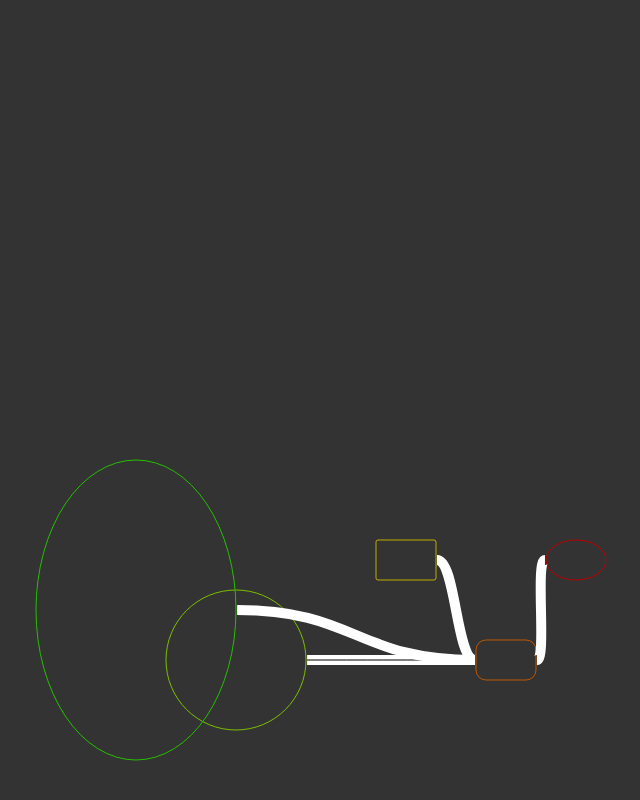
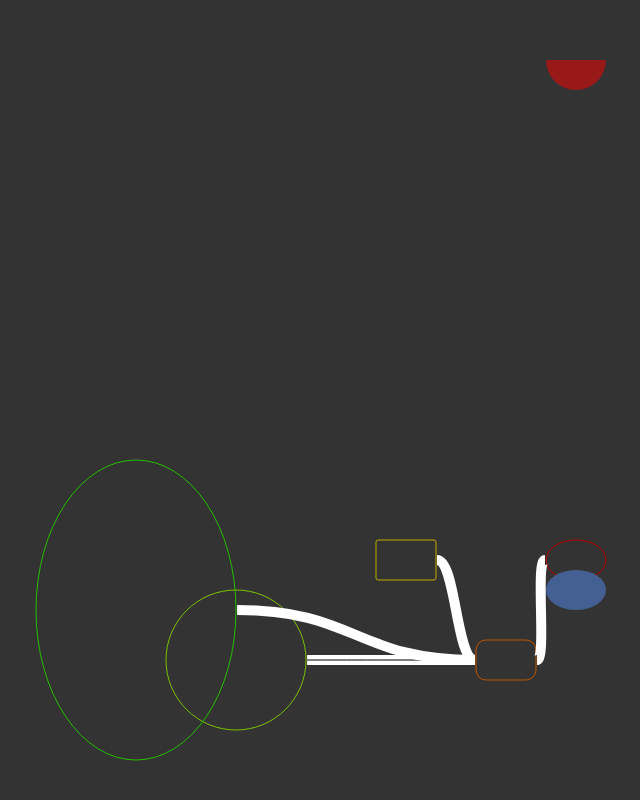
Before and after one commit to Inframatic/raphael_playground, a plain HTML site: page graffle.html in a window 1280 px wide. Shown: the part 102-902 px from the top of the page, without its empty margins (636-1276 px from the left). Drawn offline with Linux system fonts and the light colour scheme.

Commit message:
Learned how to use hover function better and applied it a simple circle in graffle.js

```diff
--- a/graffle.html
+++ b/graffle.html
@@ -7,6 +7,8 @@
         <link rel="stylesheet" href="demo-print.css" type="text/css" media="print">
         <script src="raphael.js" type="text/javascript" charset="utf-8"></script>
         <script src="graffle.js" type="text/javascript" charset="utf-8"></script>
+        <script src="popup.js"></script>
+        <script src="jquery.js"></script>
         <style type="text/css" media="screen">
             #holder {
                 -moz-border-radius: 30px;
--- a/graffle.js
+++ b/graffle.js
@@ -59,6 +59,9 @@ Raphael.fn.connection = function (obj1, obj2, line, bg) {
 
 var el;
 window.onload = function () {
+    var labels = ["shit", "fuck", "kurwa"],
+        data = [];
+
     var dragger = function () {
         this.ox = this.type == "rect" ? this.attr("x") : this.attr("cx");
         this.oy = this.type == "rect" ? this.attr("y") : this.attr("cy");
@@ -87,8 +90,23 @@ window.onload = function () {
     for (var i = 0, ii = shapes.length; i < ii; i++) {
         var color = Raphael.getColor();
         shapes[i].attr({fill: color, stroke: color, "fill-opacity": 0, "stroke-width": 1, cursor: "move"});
-        shapes[i].drag(move, dragger, up); //undo this to prevent movement
+        // shapes[i].drag(move, dragger, up); //undo this to prevent movement
     }
+    circle = r.ellipse(890,530, 30, 20)
+    circle.attr({"stroke": "none",
+            fill: "#446093"});
+
+    hoverArea = r.circle(890,0, 30, 20)
+    hoverArea.attr({stroke: "none",
+        fill: "#f00",
+        "fill-opacity": .5});
+    circle.hover(function () {
+        circle.attr({"stroke": "#FFF"});
+        },
+        function () {
+            circle.attr({"stroke": "none"});
+        }
+    );
     shapes[1].click(function () {
     this.cx = this.cx || 300;
     this.animate({cx: this.cx, "stroke-width": this.cx / 100, fill: this.cx - 100 ? "hsb(0, .75, .75)" : "#000", "fill-opacity": +!!(this.cx - 100)}, 1000);
```
